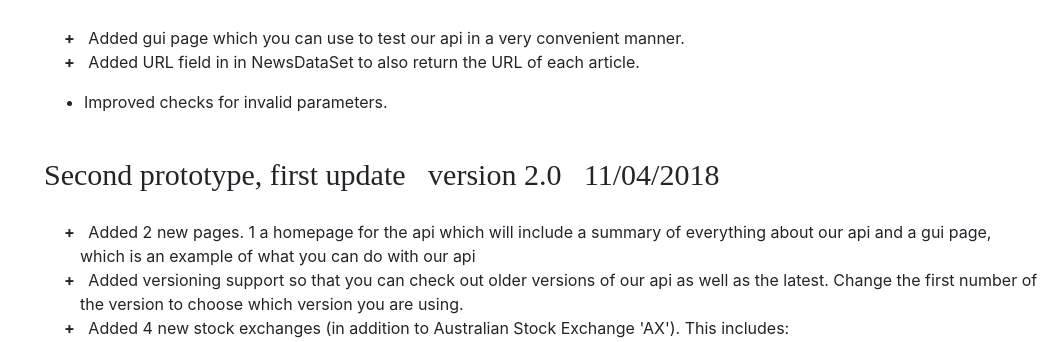
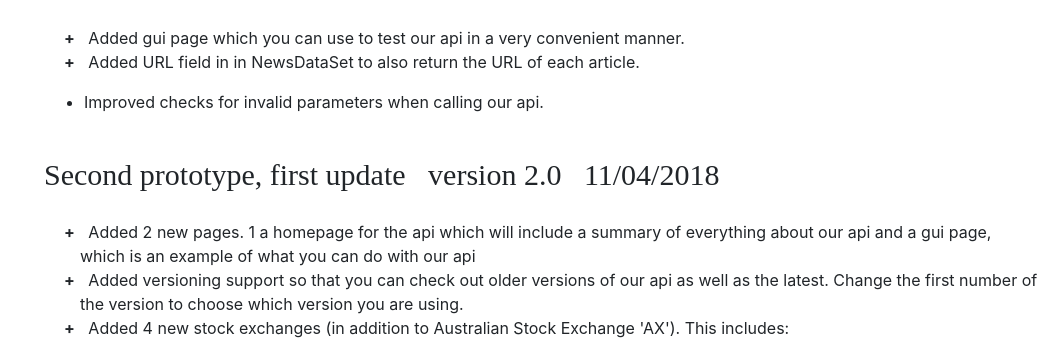
Before and after one commit to minimac1/Seng3011, a Flask app: page /changes in a window 1280 px wide. Shown: the part 299-641 px from the top of the page, without its empty margins (226-1280 px from the left). Run offline with Flask 2, Linux system fonts and the light colour scheme; some libraries are stand-ins or nearby versions.

Commit message:
Update changes.html

```diff
--- a/templates/changes.html
+++ b/templates/changes.html
@@ -10,7 +10,7 @@
                         <li><b>+</b>&nbsp&nbsp Added URL field in in NewsDataSet to also return the URL of each article.</li>
                     </ul>
                     <ul>
-                       <li>Improved checks for invalid parameters.</li>
+                       <li>Improved checks for invalid parameters when calling our api.</li>
                     </ul>
                 <div class="CL-heading"> Second prototype, first update &nbsp version 2.0 &nbsp 11/04/2018</div>
                     <ul style="list-style: none;margin-left: 20px;padding-left: 1em; text-indent: -1em;">
```
